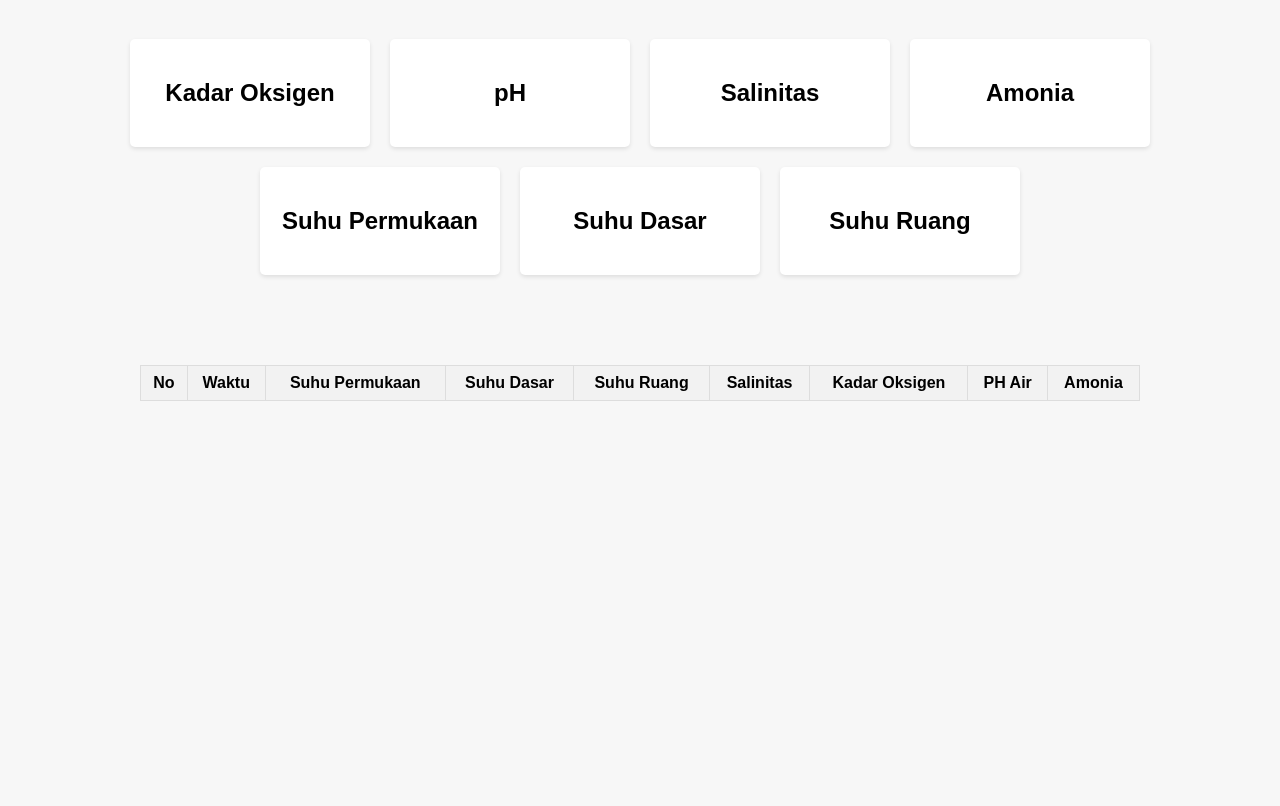
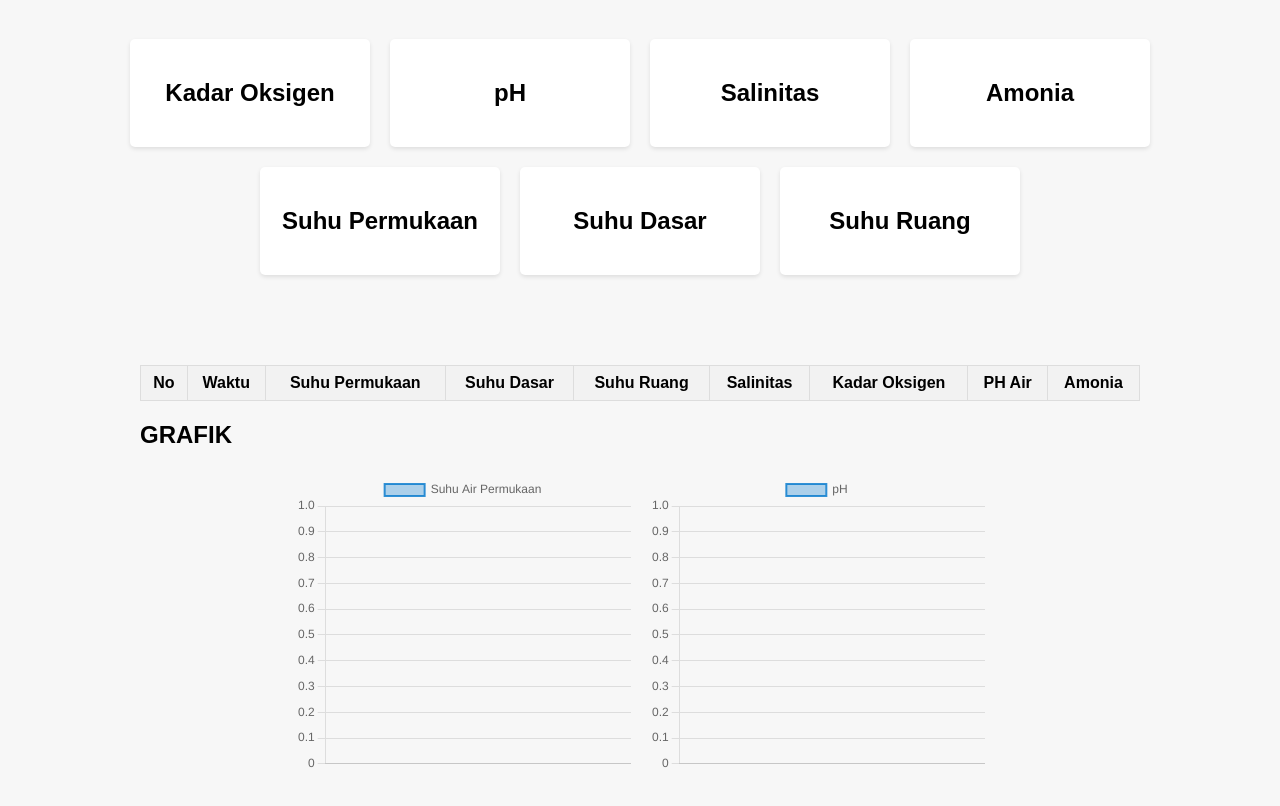
Before and after one commit to emenace/IOT-Smart-Tambak, a website: page front-end/dashboard.html in a window 1280 px wide. Shown: the part 68-874 px from the top of the page. Before the commit the page ends 800 px from the top, so only its background shows below. Drawn offline with nearby package versions, Linux system fonts and the light colour scheme; some packages are replaced by stand-ins of ours; no server answers.

Commit message:
add grafik

```diff
--- a/be_Dipasena_Data dummy/controler_mqtt.js
+++ b/be_Dipasena_Data dummy/controler_mqtt.js
@@ -63,7 +63,7 @@ module.exports = {
                 const insertQuery = `INSERT INTO dipasena(time, humidity,pressure,temperature,ph,tds,amonia,kadar_oksigen,temp_air) VALUES ($1, $2, $3, $4, $5, $6, $7,$8,$9)`;
                 dbase_mqtt.query(insertQuery, dataArray, (err, res) => {
                     if (err) throw err;
-                //  console.log(`DATA INSERTED TO DATABASE : Time = ${TS}, humidity = ${HUMIDITY}, pressure = ${PRESSURE}, temperature = ${TEMP}, pH = ${PH}, tds = ${TDS},amonia=${NH3},kadar_oksigen=${DO},temp_air=${WTEMP}`);
+                console.log(`DATA INSERTED TO DATABASE : Time = ${TS}, humidity = ${HUMIDITY}, pressure = ${PRESSURE}, temperature = ${TEMP}, pH = ${PH}, tds = ${TDS},amonia=${NH3},kadar_oksigen=${DO},temp_air=${WTEMP}`);
                 });
             }
         }
--- a/be_Dipasena_Data dummy/route.js
+++ b/be_Dipasena_Data dummy/route.js
@@ -4,7 +4,6 @@ const dipasena_http = require('./controler_http.js');
 router.get('/dipasena/latest', dipasena_http.getDataDipasena);// route request to respond lastest 100 data
 router.get('/dipasena/tabel', dipasena_http.getDataTable);// route request to respond lastest 100 datax
 router.get('/dipasena/chart', dipasena_http.getDataChart);// route request to respond lastest 100 datax
-router.get('/dipasena/page', dipasena_http.get_pagination);// route request to respond lastest 100 datax
 
 
 module.exports = router;
--- a/be_dipasena_trial/route.js
+++ b/be_dipasena_trial/route.js
@@ -3,6 +3,7 @@ const dipasena_http = require('./controler_http.js');
 
 router.get('/dipasena/latest', dipasena_http.getDataDipasena);// route request to respond lastest 100 data
 router.get('/dipasena/tabel', dipasena_http.getDataTabel);// route request to respond lastest 100 data
-router.get('/dipasena/chart', dipasena_http.getDataChart);// route request to respond lastest 100 data
+router.get('/dipasena/chart/suhu_per', dipasena_http.getDataChartSuhuPer);
+router.get('/dipasena/chart/ph', dipasena_http.getDataChartPh);
 
 module.exports = router;
--- a/front-end/Dashboard.css
+++ b/front-end/Dashboard.css
@@ -138,3 +138,17 @@ body {
     text-align: center; /* Mengatur teks menjadi di tengah */
     margin-top: 20px; /* Jarak atas dari teks */
 }
+.chart-container {
+    display: flex;
+    flex-wrap: wrap;
+    justify-content: space-between;
+    width: 70%;
+    margin: 20px auto;
+}
+
+.chart {
+    height: 300px;
+    width: 48%;
+    margin: 5px;
+    box-sizing: border-box;
+}
--- a/front-end/Script.js
+++ b/front-end/Script.js
@@ -24,7 +24,7 @@ function fetchDataAndDisplay() {
 }
 
 // Fungsi ini akan dijalankan setiap satu detik
-setInterval(fetchDataAndDisplay, 5000);
+setInterval(fetchDataAndDisplay, 59000);
 
 // Panggil fungsi ini saat halaman pertama kali dimuat untuk menampilkan data awal
 fetchDataAndDisplay();
@@ -60,100 +60,105 @@ function fetchData() {
         );
 }
 // Panggil fetchData untuk pertama kali
+setInterval(fetchData, 59000);
 fetchData();
 
-// chart
-// Fungsi untuk mengambil data dari API
-async function fetchDataChart() {
-    try {
-        const response = await fetch('http://localhost:3000/dipasena/chart'); // Ganti dengan URL API Anda
-        const data = await response.json();
-        return data.result;
-    } catch (error) {
-        console.error('Error fetching data:', error);
-        return [];
+
+// CHART SUHU PERMUKAAN
+const url = 'http://localhost:3000/dipasena/chart/suhu_per';
+const chart = new Chart(document.getElementById('myChart'), {
+    type: 'line',
+    data: {
+        labels: [],
+        datasets: [{
+            label: 'Suhu Air Permukaan',
+            data: [],
+            backgroundColor: 'rgba(0, 119, 204, 0.3)',
+            borderColor: 'rgba(0, 119, 204, 0.8)',
+            borderWidth: 2,
+            pointRadius: 0
+        }]
+    },
+    options: {
+        responsive: true,
+        maintainAspectRatio: false,
+        scales: {
+            xAxes: [{
+                type: 'time',
+                time: {
+                    unit: 'second'
+                }
+            }],
+            yAxes: [{
+                ticks: {
+                    beginAtZero: true
+                }
+            }]
+        }
     }
+});
+
+function updateChart() {
+    fetch(url)
+        .then(response => response.json())
+        .then(data => {
+            const time = new Date().toLocaleTimeString();
+            const suhu_air_permukaan = data.result[data.count - 1].suhu_air_permukaan;
+            chart.data.labels.push(time);
+            chart.data.datasets[0].data.push(suhu_air_permukaan);
+            chart.update();
+        });
 }
 
+setInterval(updateChart, 1000);
 
-// Inisialisasi Chart.js dan buat grafik
-// script.js
-const apiUrl = 'http://localhost:3000/dipasena/chart'; // Ganti dengan URL API yang sesuai
-const chartElement = document.getElementById('line-chart');
+// CHART PH
+const urlPh = 'http://localhost:3000/dipasena/chart/ph';
+const chartPh = new Chart(document.getElementById('myChartPh'), {
+    type: 'line',
+    data: {
+        labels: [],
+        datasets: [{
+            label: 'pH',
+            data: [],
+            backgroundColor: 'rgba(0, 119, 204, 0.3)',
+            borderColor: 'rgba(0, 119, 204, 0.8)',
+            borderWidth: 2,
+            pointRadius: 0
+        }]
+    },
+    options: {
+        responsive: true,
+        maintainAspectRatio: false,
+        scales: {
+            xAxes: [{
+                type: 'time',
+                time: {
+                    unit: 'second'
+                }
+            }],
+            yAxes: [{
+                ticks: {
+                    beginAtZero: true
+                }
+            }]
+        }
+    }
+});
 
-async function fetchDataChart() {
-    try {
-        const response = await fetch(apiUrl);
-        const data = await response.json();
-        return data.result;
-    } catch (error) {
-        console.error('Error fetching data:', error);
-        return [];
-    }
+function updateChartPh() {
+    fetch(urlPh)
+        .then(response => response.json())
+        .then(data => {
+            const time = new Date().toLocaleTimeString();
+            const ph = data.result[data.count - 1].ph;
+            chartPh.data.labels.push(time);
+            chartPh.data.datasets[0].data.push(ph);
+            chartPh.update();
+        });
 }
 
-async function createLineChart() {
-    const data = await fetchDataChart();
-
-    if (data.length === 0) {
-        console.error('No data available.');
-        return;
-    }
-
-    const timeLabels = data.map(item => item.time);
-    const humidityData = data.map(item => item.humidity);
-    const pressureData = data.map(item => item.pressure);
-
-    const lineChart = new Chart(chartElement, {
-        type: 'line',
-        data: {
-            labels: timeLabels,
-            datasets: [
-                {
-                    label: 'Humidity (%)',
-                    borderColor: 'rgba(75, 192, 192, 1)',
-                    backgroundColor: 'rgba(75, 192, 192, 0.2)',
-                    data: humidityData,
-                    yAxisID: 'humidity',
-                },
-                {
-                    label: 'Pressure (hPa)',
-                    borderColor: 'rgba(255, 99, 132, 1)',
-                    backgroundColor: 'rgba(255, 99, 132, 0.2)',
-                    data: pressureData,
-                    yAxisID: 'pressure',
-                },
-            ],
-        },
-        options: {
-            scales: {
-                x: {
-                    display: true,
-                    title: {
-                        display: true,
-                        text: 'Time',
-                    },
-                },
-                humidity: {
-                    position: 'left',
-                    title: {
-                        display: true,
-                        text: 'Humidity (%)',
-                    },
-                },
-                pressure: {
-                    position: 'right',
-                    title: {
-                        display: true,
-                        text: 'Pressure (hPa)',
-                    },
-                },
-            },
-        },
-    });
-}
-
-createLineChart();
+setInterval(updateChartPh, 1000);
 
 
 
--- a/front-end/dashboard.html
+++ b/front-end/dashboard.html
@@ -5,7 +5,7 @@
   <meta charset="UTF-8">
   <title>Dashboard Smart Tambak</title>
   <link rel="stylesheet" type="text/css" href="Dashboard.css">
-
+  <script src="https://cdn.jsdelivr.net/npm/chart.js"></script>
   <script src="https://maps.googleapis.com/maps/api/js?key=&callback=initMap" async defer></script>
     <style>
         #map {
@@ -83,6 +83,20 @@
         <tbody id="data-body">
         </tbody>
     </table>
+    <h2 class="Judul">GRAFIK</h2>
+    <div class="chart-container">
+        <div class="chart">
+            <canvas id="myChart"></canvas>
+
+        </div>
+        <div class="chart">
+            <canvas id="myChartPh"></canvas>
+
+        </div>
+    </div>
+    <script src="Script.js"></script>
+
+
     <!-- <script src="Script.js"></script> -->
 
     <!-- <div class="centered-text"> -->
--- /dev/null
+++ b/front-end/grafik.css
@@ -0,0 +1,9 @@
+/* Style the chart container */
+.chart-container {
+    width: 80%;
+    max-width: 800px;
+    margin: 0 auto;
+    padding: 20px;
+}
+
+/* Add any additional styling as needed */
```
Also changed, not shown: be_dipasena_trial/controler_http.js (+9 -17 lines), front-end/grafik.html (added, +11 -0 lines), front-end/sc.js (added, +46 -0 lines).
